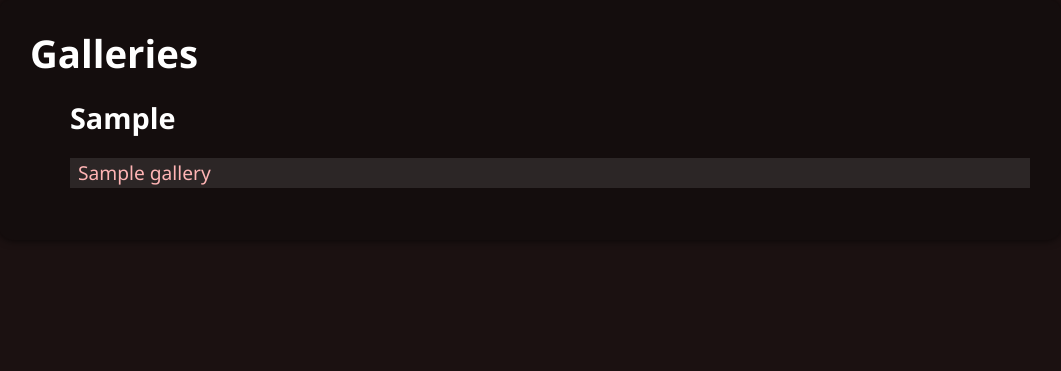
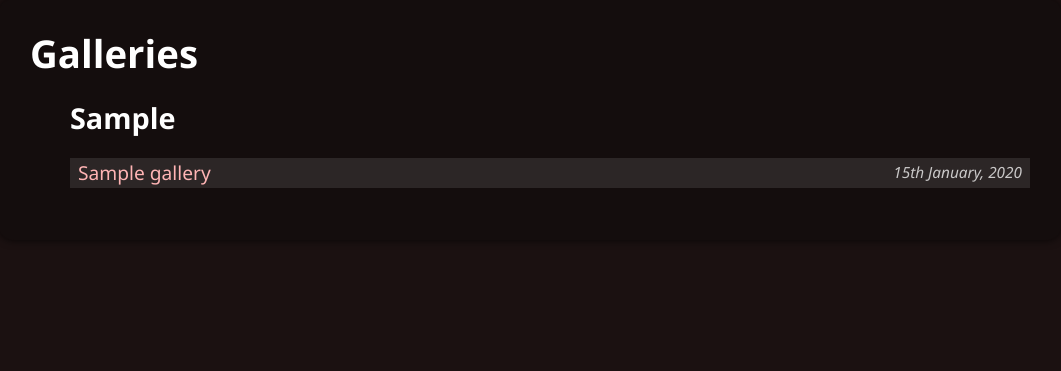
Before and after one commit to JokelaR/jart-management, a Django app: page / in a window 1280 px wide. Shown: the part 104-475 px from the top of the page, without its empty margins (110-1171 px from the left). Run offline with Django 4.2, Linux system fonts and the light colour scheme; tables that the repository leaves empty hold one stand-in row (values such as "Sample post"); some libraries are stand-ins or nearby versions.

Commit message:
add dates to gallery pages and index

```diff
--- a/django-project/mediaserver/templates/galleries/index.html
+++ b/django-project/mediaserver/templates/galleries/index.html
@@ -18,6 +18,7 @@
             <li {% if not gallery.visible %}class="hidden"{% endif %}>
                 <span>
                     <a href="{% url 'gallery' gallery.id %}">{{ gallery.title }}</a>
+                    <span class="gallery-date">{{ gallery.created_date|date:"jS F, Y" }}</span>
                 {% if perms.mediaserver.change_gallery %}
                     <a href="{% url 'edit_gallery' gallery.id %}">edit</a> {% if perms.mediaserver.delete_gallery %} |
                     <form action="{% url 'delete_gallery' gallery_id=gallery.id%}", method="POST">
--- a/django-project/static/css/index.css
+++ b/django-project/static/css/index.css
@@ -20,6 +20,7 @@ li {
     span {
         display: flex;
         justify-content: end;
+        align-items: center;
 
         *:first-child { margin-right: auto; }
         * {margin: 0 0.25rem; }
@@ -28,6 +29,12 @@ li {
         }
     }
 }
+.gallery-date {
+    font-size: 0.8em;
+    color: rgba(255, 255, 255, 0.75);
+    font-style: italic;
+}
+
 li:nth-child(even) {
     background-color: rgba(255, 255, 255, 0.1)
 }
```
